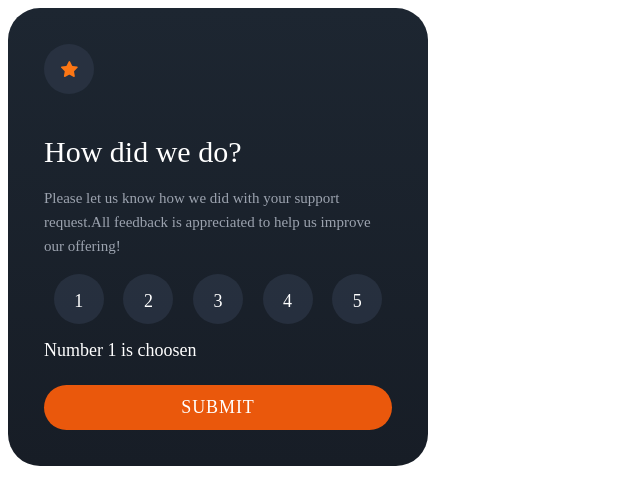
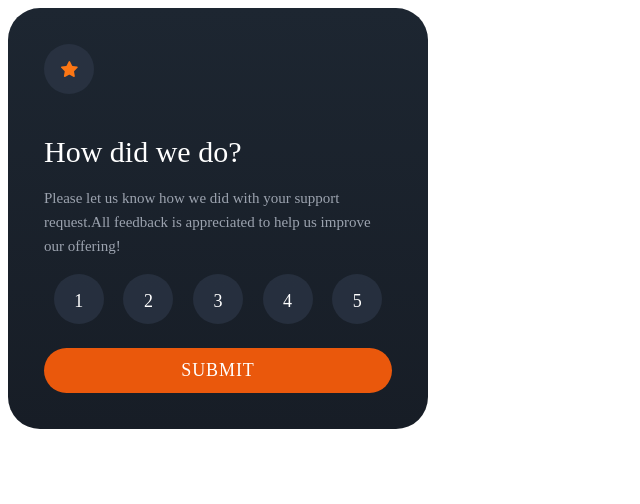
Before and after one commit to AhmedTxl/ecommerce-produce-page, a Vue app: page / in a window 1280 px wide. Shown: the top 504 px of the page, without its empty margins (0-640 px from the left). Built offline with nearby package versions, Linux system fonts and the light colour scheme.

Commit message:
Deleting Debug Log

```diff
--- a/src/components/HelloWorld.vue
+++ b/src/components/HelloWorld.vue
@@ -21,7 +21,6 @@
           <span class="select-none mt-1" :for="'rating' + label">{{ label }}</span>
         </li>
       </ul>
-      <p class="mt-4">Number {{ ratingChoice }} is choosen</p>
       <button @click.prevent="activePhase = 2"
         class="bg-orange-600 uppercase tracking-wider hover:bg-slate-100 active:bg-slate-200 text-white-700 font-normal hover:text-orange-600 py-3 px-4 rounded-3xl mt-6">
         submit
```
